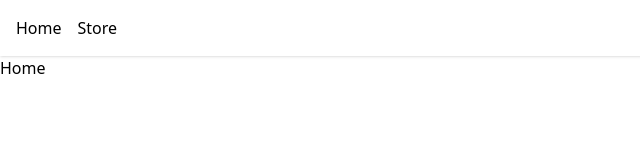
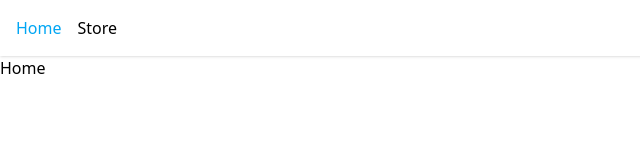
Before and after one commit to shamim-behshad/cart-cove, a Next.js app: page / in a window 1280 px wide. Shown: the top 160 px of the page, without its empty margins (0-640 px from the left). Built offline with nearby package versions, Linux system fonts and the light colour scheme.

Commit message:
fix: fixing navbar links

```diff
--- a/src/components/Navbar.tsx
+++ b/src/components/Navbar.tsx
@@ -1,11 +1,33 @@
+"use client";
 import Link from "next/link";
+import { usePathname } from "next/navigation";
 import React from "react";
 
 function Navbar() {
+  const pathname = usePathname();
+
+  const navLinks = [
+    {
+      href: "/",
+      title: "Home",
+    },
+    {
+      href: "/store",
+      title: "Store",
+    },
+  ];
+
   return (
     <nav className="shadow p-4">
-      <Link className="pr-4" href={"./"}>Home</Link>
-      <Link className="pr-4" href={"./store"}>Store</Link>
+      {navLinks.map((item) => (
+        <Link
+          key={item.href}
+          className={`pr-4 ${pathname === item.href ? "text-sky-500" : ""}`}
+          href={item.href}
+        >
+          {item.title}
+        </Link>
+      ))}
     </nav>
   );
 }
```
